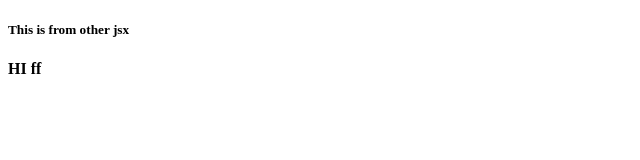
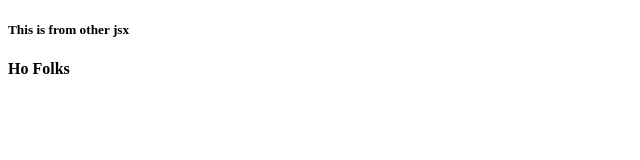
Before and after one commit to shaktiram/reactEnvironmentSetup, a React app: page / in a window 1280 px wide. Shown: the top 160 px of the page, without its empty margins (0-640 px from the left). Built offline with nearby package versions, Linux system fonts and the light colour scheme.

Commit message:
Update App.jsx

```diff
--- a/app/App.jsx
+++ b/app/App.jsx
@@ -13,7 +13,7 @@ export default class App extends React.Component {
     return (
       <div>
         <Header/>
-        <h4>HI ff</h4>
+        <h4>Ho Folks</h4>
       </div>
     );
   }
```
